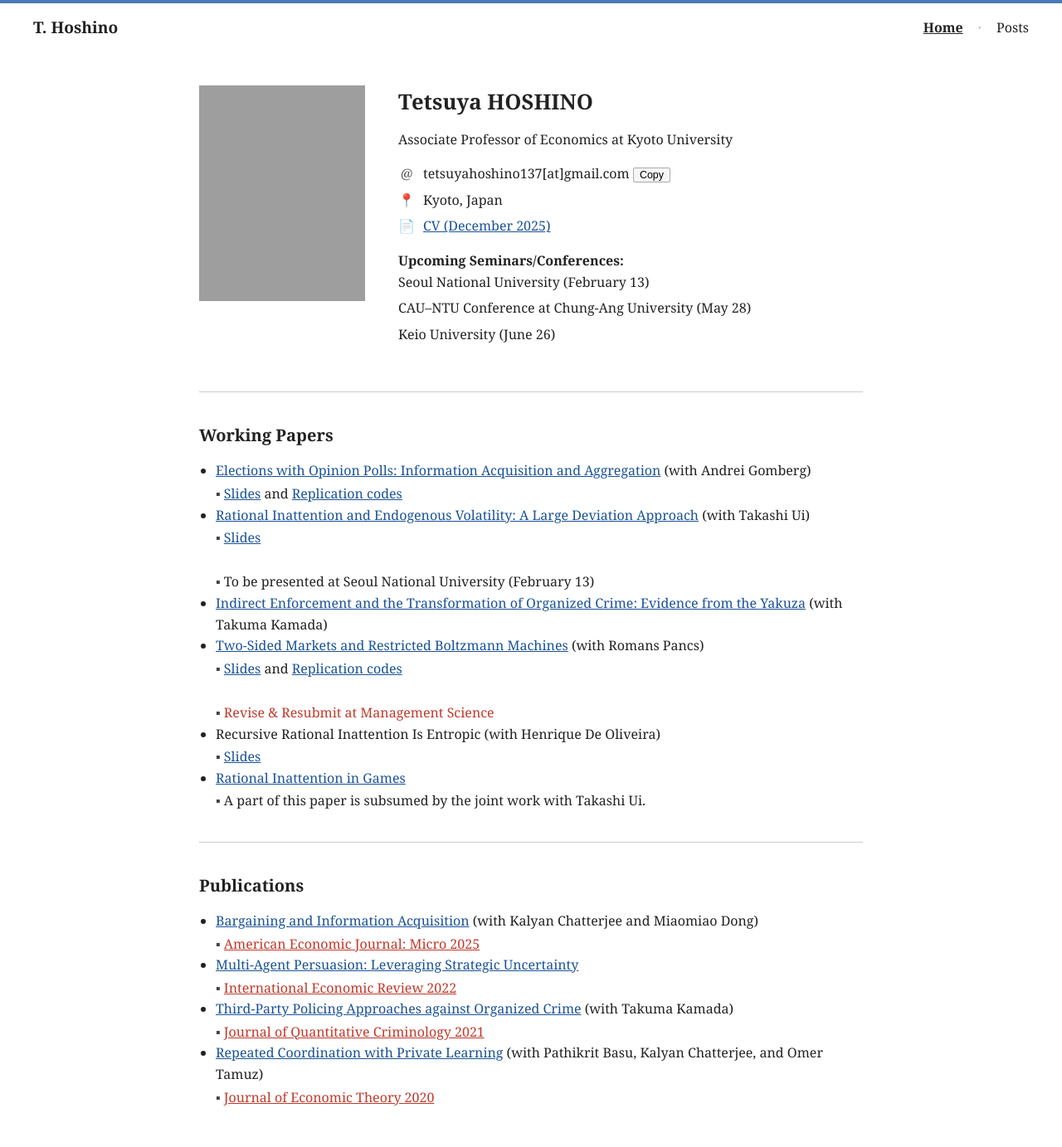
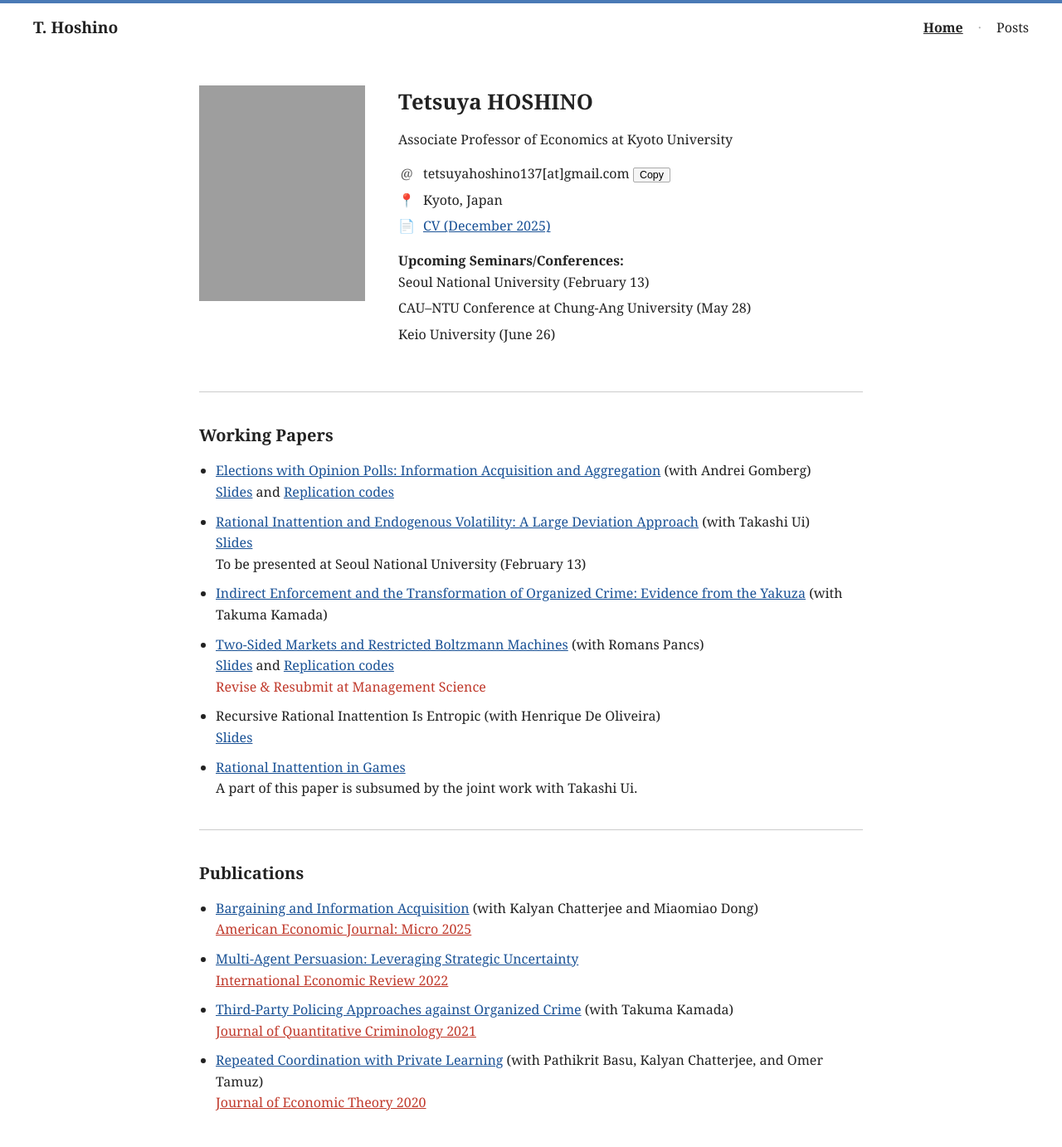
Before and after one commit to tetsuyahoshino137/tetsuyahoshino137.github.io, a Jekyll site: the page built from index.md, in a window 1280 px wide. Shown: the whole page at 83% size. Built offline with Jekyll 4.4.1, drawn with Linux system fonts in a browser that asks for light colours; grey boxes are pictures that could not be loaded.

Commit message:
Update default.html

```diff
--- a/_layouts/default.html
+++ b/_layouts/default.html
@@ -128,20 +128,14 @@
       margin: 0;
     }
 
-    .meta {
-      display: block;
-      padding-left: 1.4em;
-      text-indent: -1.4em;
-      margin-top: 2px;
-      margin-bottom: 0;
-    }
-
-    .meta::before {
-      content: "▪ ";
-      color: #444;
+    ul.papers li {
+      margin-bottom: 10px;
+      line-height: 1.6;
     }
 
     a { color: #1a5296; }
+
+    em { font-style: italic; }
 
     .journal { color: #c0392b; }
     .journal a { color: #c0392b; }
```
